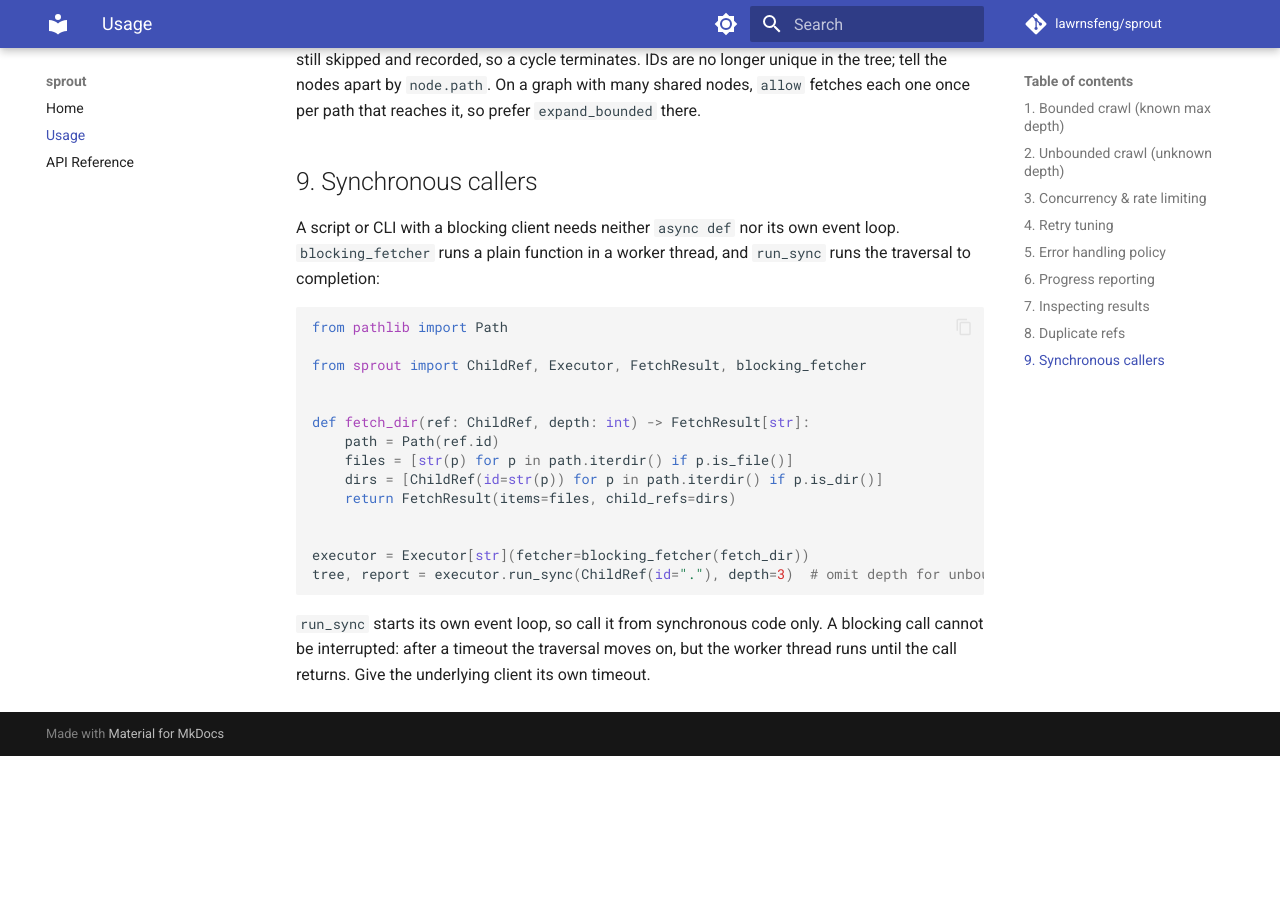
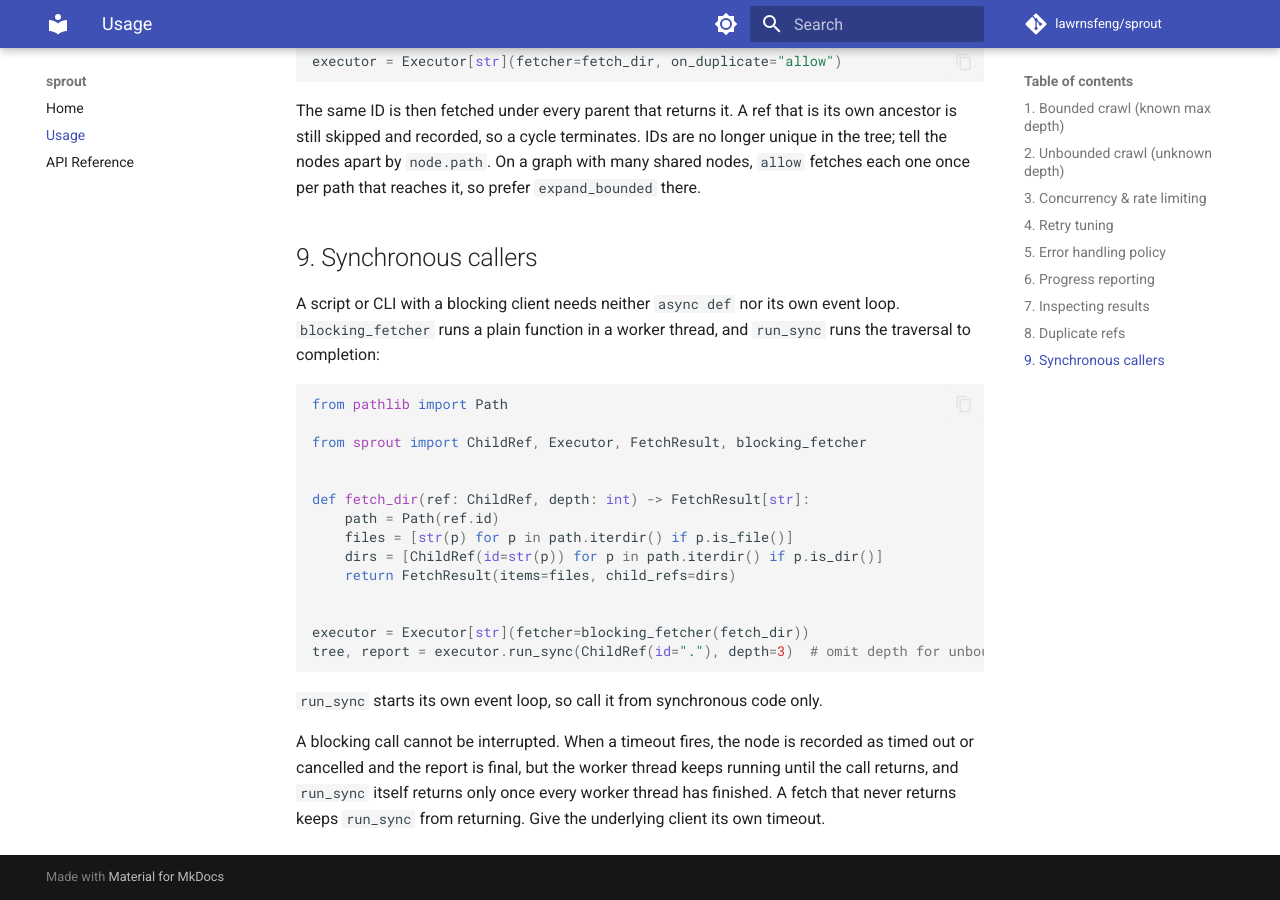
Before and after one commit to lawrnsfeng/sprout, an MkDocs documentation site: the page built from docs/usage.md, in a window 1280 px wide and 900 px high, scrolled down 5221 px. Built offline with MkDocs 1.6.1 and Material for MkDocs 9.7.7, drawn with Linux system fonts in a browser that asks for light colours; comment, search, counter and statistics services are not loaded; before the commit the page ends 5977 px from its top, so only the background shows below that; some of the changed text lies outside the part shown.

Commit message:
docs: correct two claims about report.errors and run_sync
The usage guide said report.errors is empty exactly when every discovered
ref was fetched. That is not so for expand_bounded, which neither fetches
nor reports the refs below its depth limit. The guide now says what an
empty list does and does not mean.

It also said that after a timeout with a blocking fetcher "the traversal
moves on". The report is final, but run_sync returns only when every worker
thread has finished. The guide and both docstrings now say so.

Both behaviours are pinned by tests.

````diff
--- a/docs/usage.md
+++ b/docs/usage.md
@@ -76,10 +76,12 @@
 ```
 
 `level_timeout` budgets the whole traversal; `node_timeout` bounds a single
-fetch attempt. Without it, one hung fetch runs until the whole-traversal
-budget expires and takes every in-flight sibling down with it. With it, the
-hung attempt raises `TimeoutError`, goes through the normal retry policy,
-and the node fails on its own with `kind == "timeout"`.
+fetch attempt and must be greater than zero. Without it, one hung fetch runs
+until the whole-traversal budget expires and takes every in-flight sibling
+down with it. With it, the hung attempt raises `NodeTimeoutError` (a
+`TimeoutError`), goes through the normal retry policy, and the node fails on
+its own with `kind == "timeout"`. A `TimeoutError` your fetcher raises itself
+is still an ordinary `fetch_failed`.
 
 For app-wide settings objects, build the same config from a plain
 `SproutSettings` dataclass:
@@ -216,8 +218,10 @@
 print(f"total items: {total}")
 ```
 
-`report.errors` is empty exactly when every discovered ref was fetched, so
-it is the one check for "did anything go wrong".
+`report.errors` is empty when nothing failed, was cancelled or was skipped,
+so it is the one check for "did anything go wrong". It says nothing about
+depth: `expand_bounded` does not fetch the refs below its depth limit and
+does not report them either.
 
 Every node keeps its `ref`, its `result` or `error`, the `attempts` made
 and the `elapsed_ms` spent, so results join back to the inputs that produced
@@ -286,6 +290,9 @@
 ```
 
 `run_sync` starts its own event loop, so call it from synchronous code only.
-A blocking call cannot be interrupted: after a timeout the traversal moves
-on, but the worker thread runs until the call returns. Give the underlying
-client its own timeout.
+
+A blocking call cannot be interrupted. When a timeout fires, the node is
+recorded as timed out or cancelled and the report is final, but the worker
+thread keeps running until the call returns, and `run_sync` itself returns
+only once every worker thread has finished. A fetch that never returns keeps
+`run_sync` from returning. Give the underlying client its own timeout.
````
Also changed, not shown: 3 other files.
